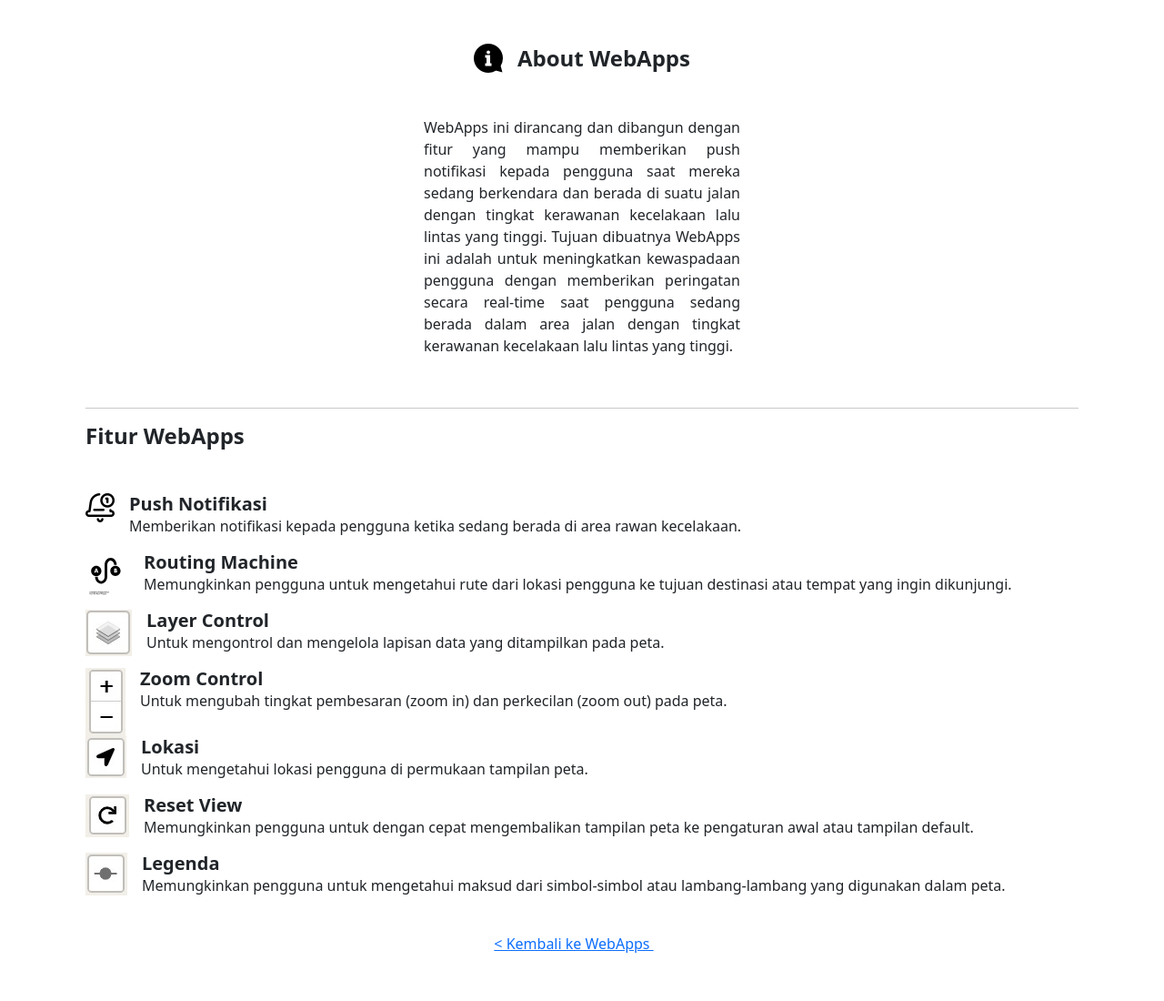
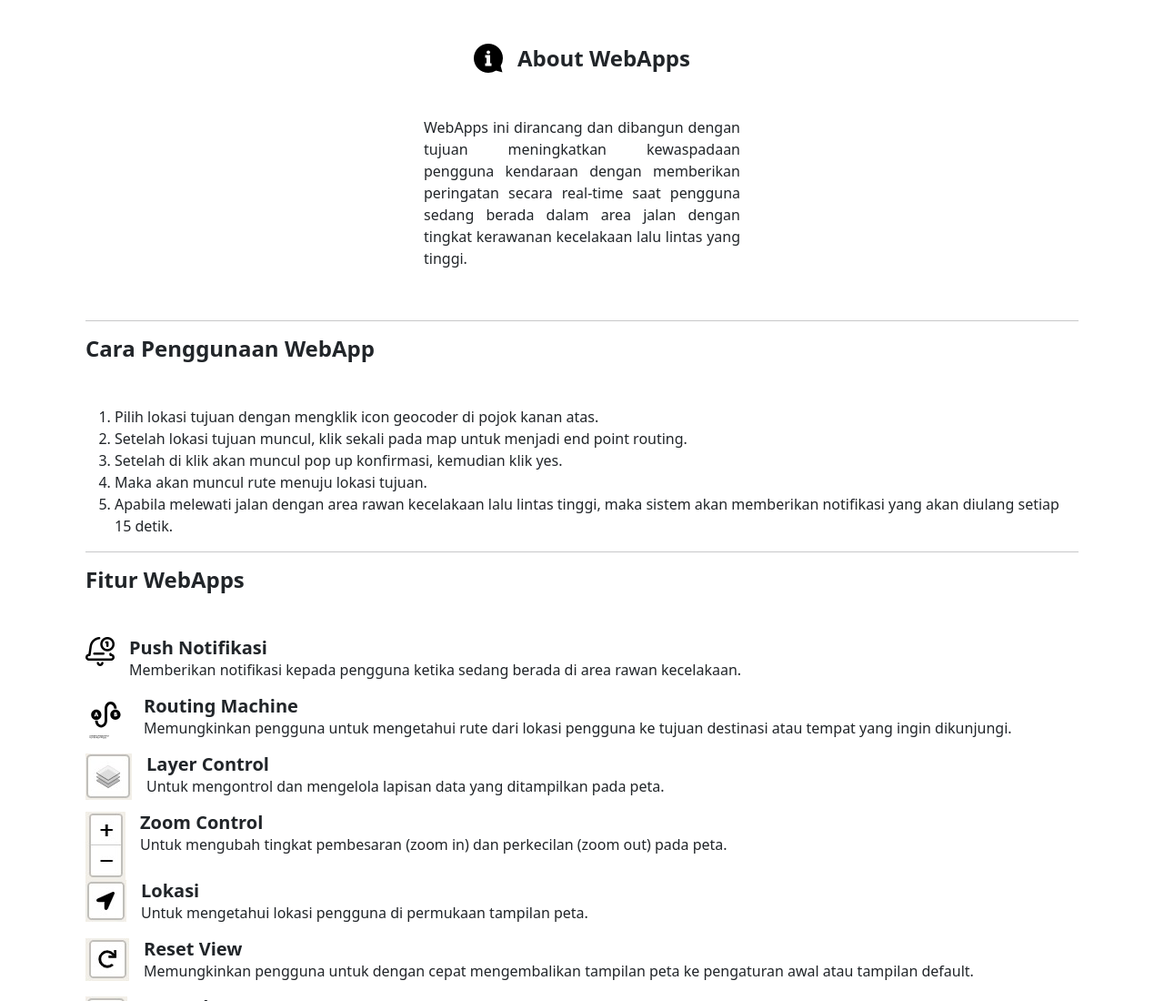
Before and after one commit to amhadid/Project-PWA-RoutaZen, a website: page about-app.html in a window 1280 px wide. Shown: the top 1100 px of the page at 91% size. Drawn offline with nearby package versions, Linux system fonts and the light colour scheme.

Commit message:
about-app.html

```diff
--- a/about-app.html
+++ b/about-app.html
@@ -41,10 +41,22 @@
         <div class="row g-4 py-5 row-cols-1 row-cols-lg-3">
         <div class="col d-flex align-items-start">
             <div>
-                <p>WebApps ini dirancang dan dibangun dengan fitur yang mampu memberikan push notifikasi kepada pengguna saat mereka sedang berkendara dan berada di suatu jalan dengan tingkat kerawanan kecelakaan lalu lintas yang tinggi. Tujuan dibuatnya WebApps ini adalah untuk meningkatkan kewaspadaan pengguna dengan memberikan peringatan secara real-time saat pengguna sedang berada dalam area jalan dengan tingkat kerawanan kecelakaan lalu lintas yang tinggi.</p>
+                <p>WebApps ini dirancang dan dibangun dengan tujuan meningkatkan kewaspadaan pengguna kendaraan dengan memberikan peringatan secara real-time saat pengguna sedang berada dalam area jalan dengan tingkat kerawanan kecelakaan lalu lintas yang tinggi.</p>
             </div>
         </div>
         </div>
+
+        <hr>
+
+        <h4 class="fw-bold mb-0">Cara Penggunaan WebApp</h4>
+        <div class="row g-4 py-5 row-cols-1 row-cols-lg-3"></div>
+        <ol>
+            <li>Pilih lokasi tujuan dengan mengklik icon geocoder di pojok kanan atas.</li>
+            <li>Setelah lokasi tujuan muncul, klik sekali pada map untuk menjadi end point routing.</li>
+            <li>Setelah di klik akan muncul pop up konfirmasi, kemudian klik yes.</li>
+            <li>Maka akan muncul rute menuju lokasi tujuan.</li>
+            <li>Apabila melewati jalan dengan area rawan kecelakaan lalu lintas tinggi, maka sistem akan memberikan notifikasi yang akan diulang setiap 15 detik.</li>
+        </ol>
 
         <hr>
 
```
